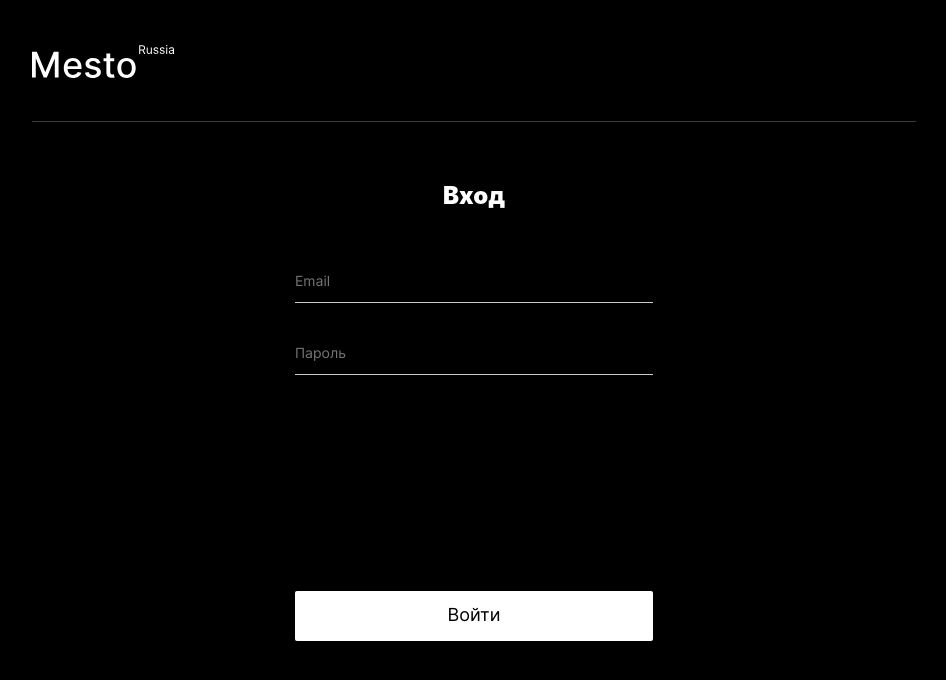
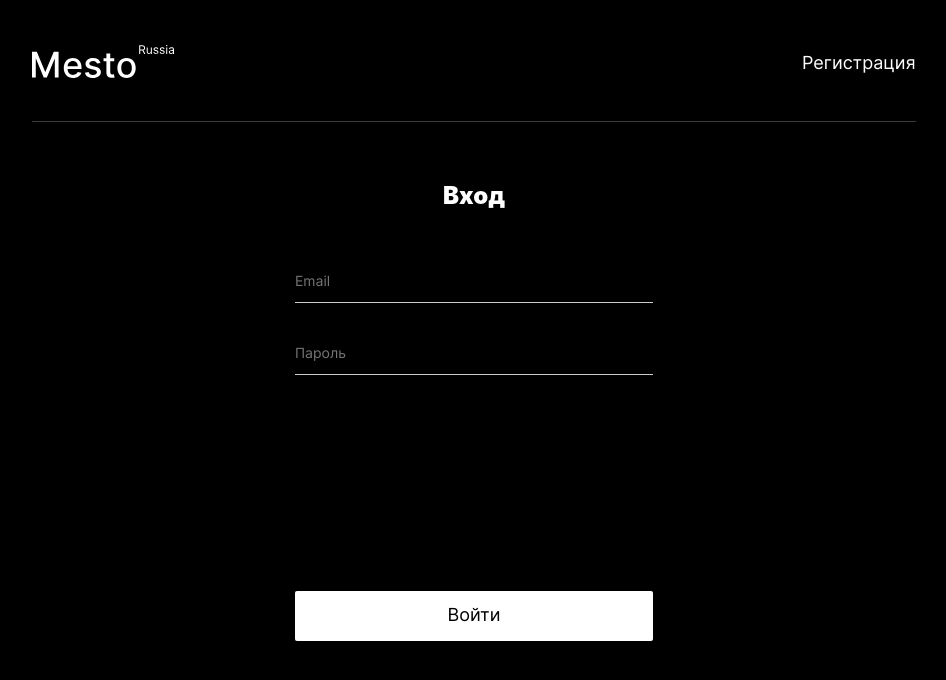
Before and after one commit to Arti-D/react-mesto-auth, a React (Create React App) app: page /sign-in in a window 1280 px wide. Shown: the top 680 px of the page, without its empty margins (166-1112 px from the left). Built offline with nearby package versions, Linux system fonts and the light colour scheme; no server answers; a web font is replaced by a local one.

Commit message:
ProtectedRouter + изменение ссылок в шапке

```diff
--- /dev/null
+++ b/src/blocks/header/__link/header__link.css
@@ -0,0 +1,9 @@
+.header__link {
+    color: white;
+    text-decoration: none;
+    font-size: 18px;
+}
+
+.header__link:hover {
+    opacity: .8;
+}
--- a/src/blocks/header/header.css
+++ b/src/blocks/header/header.css
@@ -4,6 +4,9 @@
     padding-top: 45px;
     padding-bottom: 40px;
     border-bottom: 1px solid rgba(84, 84, 84, 0.7);
+    display: flex;
+    justify-content: space-between;
+    align-items: center;
 }
 
 @media (max-width: 480px) {
--- a/src/components/App.js
+++ b/src/components/App.js
@@ -2,17 +2,18 @@ import React from "react";
 import { Route, Switch, Redirect } from "react-router-dom";
 import Header from "./Header.js";
 import Main from "./Main.js";
-import Login from './Login.js'
-import Register from './Register.js';
+import Login from "./Login.js";
+import Register from "./Register.js";
 import Footer from "./Footer.js";
 import PopupWithForm from "./PopupWithForm.js";
 import ImagePopup from "./ImagePopup.js";
 import EditProfilePopup from "./EditProfilePopup.js";
 import EditAvatarPopup from "./EditAvatarPopup.js";
 import AddPlacePopup from "./AddPlacePopup.js";
-import InfoTooltip from "./InfoTooltip.js"
+import InfoTooltip from "./InfoTooltip.js";
 import api from "../utils/api.js";
 import CurrentUserContext from "../contexts/CurrentUserContext.js";
+import ProtectedRoute from "./ProtectedRoute.js";
 
 function App() {
   const [isEditProfilePopupOpen, setIsEditProfilePopupOpen] =
@@ -20,7 +21,7 @@ function App() {
   const [isAddPlacePopupOpen, setIsAddPlacePopupOpen] = React.useState(false);
   const [isEditAvatarPopupOpen, setIsEditAvatarPopupOpen] =
     React.useState(false);
-  const [isInfoTooltipOpen, setIsInfoTooltipOpen] = React.useState(false);  // попап регистрации
+  const [isInfoTooltipOpen, setIsInfoTooltipOpen] = React.useState(false); // попап регистрации
   const [selectedCard, setSelectedCard] = React.useState(null);
   const [currentUser, setUserInfo] = React.useState({});
 
@@ -44,8 +45,8 @@ function App() {
   function handleAddPlaceClick() {
     setIsAddPlacePopupOpen(true);
   }
-  function handleInfoTooltipDone(){
-    setIsInfoTooltipOpen(true)
+  function handleInfoTooltipDone() {
+    setIsInfoTooltipOpen(true);
   }
   function handleCardClick(data) {
     setSelectedCard(data);
@@ -138,7 +139,7 @@ function App() {
   return (
     <div className="page">
       <CurrentUserContext.Provider value={currentUser}>
-        <Header isIn={loggedIn}/>
+        <Header isIn={loggedIn} />
         <Switch>
           <Route path="/sign-in">
             <Login />
@@ -146,8 +147,10 @@ function App() {
           <Route path="/sign-up">
             <Register />
           </Route>
-          <Route exact path="/">
-              <Main
+          <ProtectedRoute
+            path="/"
+            loggedIn={loggedIn}
+            component={Main}
             onEditProfile={handleEditProfileClick}
             onAddPlace={handleAddPlaceClick}
             onEditAvatar={handleEditAvatarClick}
@@ -155,11 +158,10 @@ function App() {
             cards={cards}
             onCardLike={handleCardLike}
             onCardDelete={handleCardDelete}
-              />
-          </Route>
+          ></ProtectedRoute>
         </Switch>
+
         {loggedIn && <Footer />}
-
 
         <EditAvatarPopup
           isOpen={isEditAvatarPopupOpen}
@@ -179,8 +181,6 @@ function App() {
           onUpdateUser={handleUpdateUser}
         ></EditProfilePopup>
 
-
-
         <PopupWithForm title="Вы уверены?" name="sure">
           <button className="popup__btn popup-sure__btn" type="button">
             Да
--- a/src/components/Header.js
+++ b/src/components/Header.js
@@ -1,10 +1,15 @@
 import logoPath from '../logo.svg'
-function Header() {
+import { useLocation, Link } from "react-router-dom";
+
+function Header(props) {
+    const location = useLocation();
     return (
         <header className="header">
         <a href="https://github.com/Arti-D/mesto-react" target="_blank" className="header__logo-link"><img className="header__logo" alt="Логотип"
                 src={logoPath}/>
         </a>
+        {location.pathname === '/sign-in' && <Link to="/sign-up" className="header__link">Регистрация</Link>}
+        {location.pathname === '/sign-up' && <Link to="/sign-in" className="header__link">Войти</Link>}
       </header>
     )
 }
--- a/src/components/ProtectedRoute.js
+++ b/src/components/ProtectedRoute.js
@@ -0,0 +1,11 @@
+import React from 'react';
+import { Route, Redirect } from "react-router-dom";
+
+const ProtectedRoute = ({component: Component, ...props}) => {
+  return (
+    <Route>
+      {() => props.loggedIn ? <Component {...props}/> : <Redirect to="/sign-in" />}
+      </Route>
+)};
+
+export default ProtectedRoute;
--- a/src/index.css
+++ b/src/index.css
@@ -5,6 +5,7 @@
 @import url(./blocks/header/header.css);
 @import url(./blocks/header/__logo/header__logo.css);
 @import url(./blocks/header/__logo-link/header__logo-link.css);
+@import url(./blocks/header/__link/header__link.css);
 @import url(./blocks/profile/profile.css);
 @import url(./blocks/profile/__add-button/profile__add-button.css);
 @import url(./blocks/profile/__avatar/profile__avatar.css);
```
Lines whose indentation alone changed are shown as unchanged.
